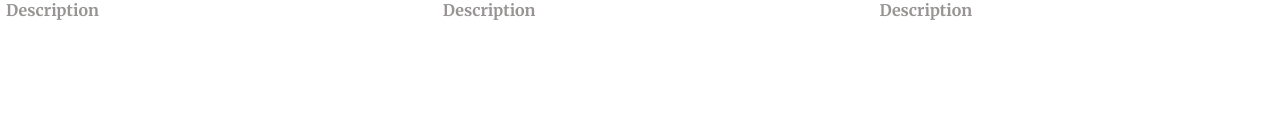
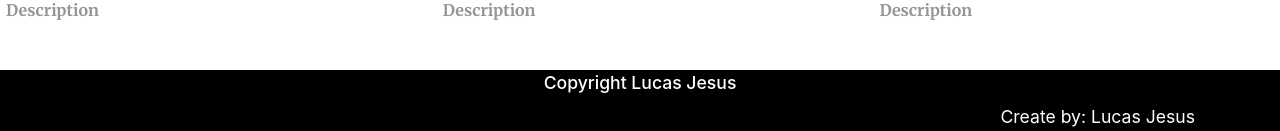
Before and after one commit to LuccasTraumer/maiara_martins_webpage, an Angular app: page / in a window 1280 px wide. Shown: the part 4138-4269 px from the top of the page. Before the commit the page ends 4208 px from the top, so only its background shows below. Built offline with nearby package versions, Linux system fonts and the light colour scheme.

Commit message:
created footer and hidden scroll horizontal

```diff
--- a/src/app/components/apresentation-component/apresentation-component.component.css
+++ b/src/app/components/apresentation-component/apresentation-component.component.css
@@ -1,6 +1,7 @@
 .container-fluid {
     margin: 0;
     padding: 0;
+    overflow: hidden;
 }
 
 .feed {
--- a/src/app/components/apresentation-component/apresentation-component.component.html
+++ b/src/app/components/apresentation-component/apresentation-component.component.html
@@ -5,4 +5,7 @@
     <div class="feed">
         <app-feed></app-feed>
     </div>
+    <div class="footer">
+        <app-footer></app-footer>
+    </div>
 </div>
--- a/src/app/components/footer/footer.component.css
+++ b/src/app/components/footer/footer.component.css
@@ -0,0 +1,20 @@
+footer {
+    padding: 0;
+    margin: 0;
+    background-color: #000;
+    height: 8vh;
+    display: block;
+    overflow: hidden;
+}
+
+.copy {
+    text-align: center;
+}
+
+label .copy {
+    padding-top: 1%;
+}
+
+.created {
+    float: right;
+}
--- a/src/app/components/footer/footer.component.html
+++ b/src/app/components/footer/footer.component.html
@@ -1 +1,10 @@
-<p>footer works!</p>
+<footer>
+    <div class="container-fluid container">
+        <div class="copy">
+            <label class="font-weight500 text-color-white copy font-size-1rem">Copyright Lucas Jesus </label>
+        </div>
+        <div class="created">
+            <label class="font-weight400 text-color-white font-size-1rem">Create by: Lucas Jesus</label>
+        </div>
+    </div>
+</footer>
```
